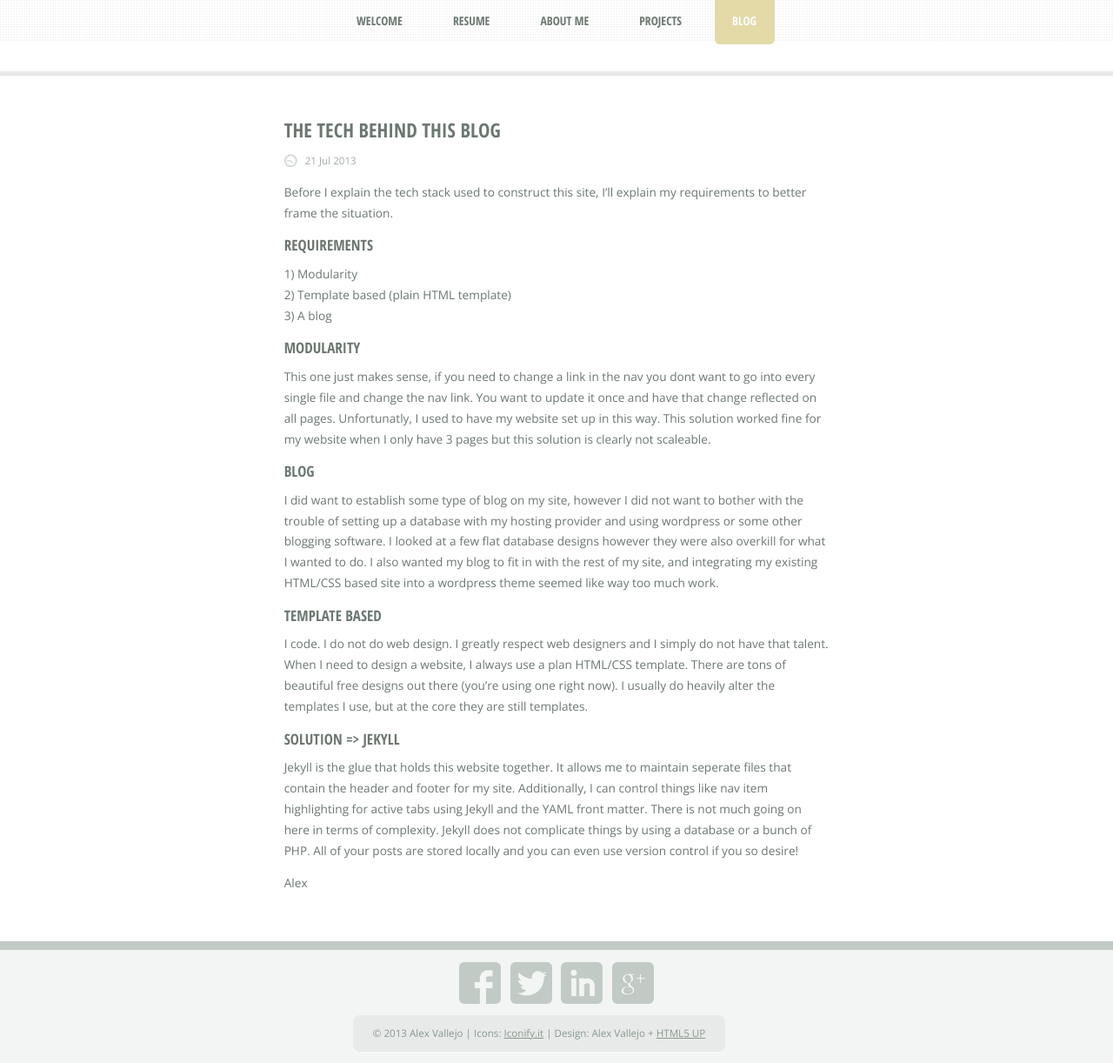
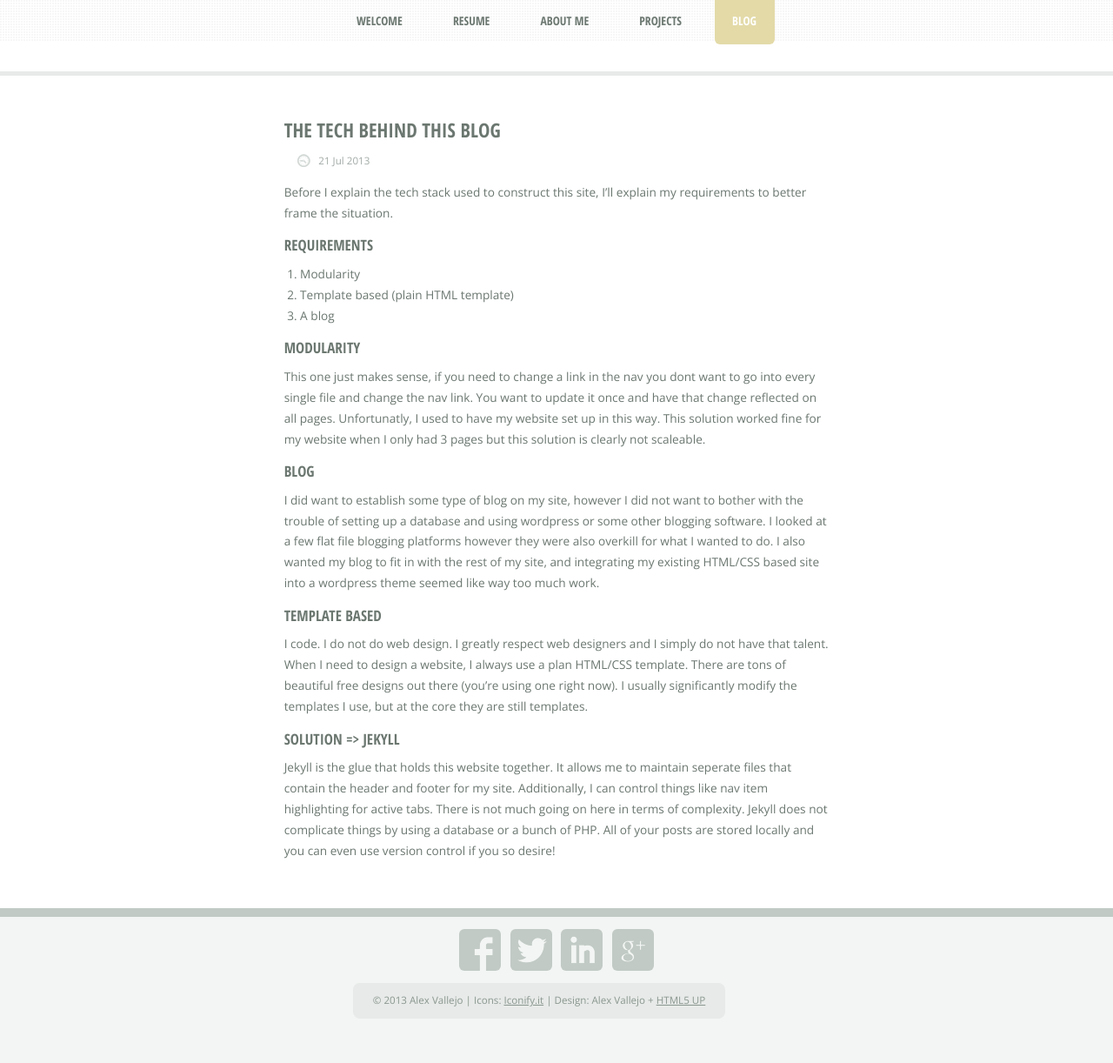
Before and after one commit to valleyjo/valleyjo.github.io, a Jekyll site: the page built from _posts/2013-07-21-the-tech-behind-this-blog.markdown, in a window 1280 px wide and 1222 px high. Shown: the whole window at 87% size. Built offline with Jekyll 4.4.1, drawn with Linux system fonts in a browser that asks for light colours; nearby versions of some CDN libraries.

Commit message:
Adjusts blog styles and

```diff
--- a/_layouts/default.html
+++ b/_layouts/default.html
@@ -7,6 +7,10 @@
       <meta name="keywords" content="computer engineering, alex vallejo, personal website, university of pittsburgh" />
     <link href="http://fonts.googleapis.com/css?family=Open+Sans:400,700|Open+Sans+Condensed:700" rel="stylesheet" />
     <link href="/images/favicon.ico" rel="icon" type="image/x-icon" />
+    {% if page.active-tab == "blog" %}
+      <link href="/css/blog.css" rel="stylesheet" type="text/css" />
+      <link href="/css/syntax.css" rel="stylesheet" type="text/css" />
+    {% endif %}
     <script src="//ajax.googleapis.com/ajax/libs/jquery/2.0.3/jquery.min.js"></script>
     <script src="/js/config.js"></script>
     <script src="/js/skel.min.js"></script>
@@ -30,10 +34,7 @@
     <!--[if lte IE 9]><link rel="stylesheet" href="/css/ie9.css" /><![endif]-->
     <!--[if lte IE 8]><script src="/js/html5shiv.js"></script><link rel="stylesheet" href="/css/ie8.css" /><![endif]-->
     <!--[if lte IE 7]><link rel="stylesheet" href="/css/ie7.css" /><![endif]-->
-    {% if page.active-tab == "blog" %}
-      <link href="/css/blog.css" rel="stylesheet" type="text/css" />
-      <link href="/css/syntax.css" rel="stylesheet" type="text/css" />
-    {% endif %}
+
   </head>
   <body>
   <!--Google Plus Authorship Tag-->
--- a/_layouts/post.html
+++ b/_layouts/post.html
@@ -8,7 +8,7 @@ layout: default
 		<div class="row">
 			<div class="2u">&nbsp;</div>
 			<div class="8u skel-cell-mainContent">
-				<article class="content">
+				<article class="post">
 					<h2>{{ page.title }}</h2>
 					<ul class="meta"> <li class="timestamp">{{ page.date | date_to_string }} </li> </ul>
 					<div>
--- a/_posts/2013-07-21-the-tech-behind-this-blog.markdown
+++ b/_posts/2013-07-21-the-tech-behind-this-blog.markdown
@@ -10,20 +10,18 @@ active-tab: blog
 Before I explain the tech stack used to construct this site, I'll explain my requirements to better frame the situation.
 
 ###Requirements
-- 1) Modularity
-- 2) Template based (plain HTML template)
-- 3) A blog
+1. Modularity
+2. Template based (plain HTML template)
+3. A blog
 
 ###Modularity
-This one just makes sense, if you need to change a link in the nav you dont want to go into every single file and change the nav link. You want to update it once and have that change reflected on all pages. Unfortunatly, I used to have my website set up in this way. This solution worked fine for my website when I only have 3 pages but this solution is clearly not scaleable.
+This one just makes sense, if you need to change a link in the nav you dont want to go into every single file and change the nav link. You want to update it once and have that change reflected on all pages. Unfortunatly, I used to have my website set up in this way. This solution worked fine for my website when I only had 3 pages but this solution is clearly not scaleable.
 
 ###Blog
-I did want to establish some type of blog on my site, however I did not want to bother with the trouble of setting up a database with my hosting provider and using wordpress or some other blogging software. I looked at a few flat database designs however they were also overkill for what I wanted to do. I also wanted my blog to fit in with the rest of my site, and integrating my existing HTML/CSS based site into a wordpress theme seemed like way too much work.
+I did want to establish some type of blog on my site, however I did not want to bother with the trouble of setting up a database and using wordpress or some other blogging software. I looked at a few flat file blogging platforms however they were also overkill for what I wanted to do. I also wanted my blog to fit in with the rest of my site, and integrating my existing HTML/CSS based site into a wordpress theme seemed like way too much work.
 
 ###Template Based
-I code. I do not do web design. I greatly respect web designers and I simply do not have that talent. When I need to design a website, I always use a plan HTML/CSS template. There are tons of beautiful free designs out there (you're using one right now). I usually do heavily alter the templates I use, but at the core they are still templates.
+I code. I do not do web design. I greatly respect web designers and I simply do not have that talent. When I need to design a website, I always use a plan HTML/CSS template. There are tons of beautiful free designs out there (you're using one right now). I usually significantly modify the templates I use, but at the core they are still templates.
 
 ###Solution => Jekyll
-Jekyll is the glue that holds this website together. It allows me to maintain seperate files that contain the header and footer for my site. Additionally, I can control things like nav item highlighting for active tabs using Jekyll and the YAML front matter. There is not much going on here in terms of complexity. Jekyll does not complicate things by using a database or a bunch of PHP. All of your posts are stored locally and you can even use version control if you so desire!
-
->Alex
+Jekyll is the glue that holds this website together. It allows me to maintain seperate files that contain the header and footer for my site. Additionally, I can control things like nav item highlighting for active tabs. There is not much going on here in terms of complexity. Jekyll does not complicate things by using a database or a bunch of PHP. All of your posts are stored locally and you can even use version control if you so desire!
--- a/css/blog.css
+++ b/css/blog.css
@@ -1,3 +1,39 @@
+/*****************************************************************************/
+/*
+/* Common
+/*
+/*****************************************************************************/
+
+/* Global Reset */
+* {
+  margin: 0;
+  padding: 0;
+}
+
+/*html, body { height: 100%; }*/
+
+body {
+  background-color: #FFF;
+  /*font: 13.34px Helvetica, Arial, sans-serif;
+  font-size: small;
+  text-align: center;*/
+}
+
+h1, h2, h3, h4, h5, h6 {
+  font-size: 100%; }
+
+h1 { margin-bottom: 1em; }
+p { margin: 1em 0; }
+
+a         { color: #00a; }
+a:hover   { color: #000; }
+a:visited { color: #a0a; }
+
+table {
+  font-size: inherit;
+  font: 100%;
+}
+
 /*****************************************************************************/
 /*
 /* Home
@@ -36,6 +72,22 @@ ul.posts span {
   margin-left: 1.35em;
 }
 
+.post ol {
+  list-style: decimal;
+}
+
+.post ul {
+  list-style: disc;
+}
+
+.post blockquote {
+  margin-top: 10px;
+  margin-bottom: 10px;
+  margin-left: 50px;
+  padding-left: 15px;
+  border-left: 3px solid #ccc;
+}
+
 .post code {
   border: 1px solid #ddd;
   background-color: #eef;
--- a/css/syntax.css
+++ b/css/syntax.css
@@ -1,10 +1,10 @@
 .highlight  {
 	background: #eaeaea;
-	clear: both;
+	/*clear: both;
 	padding: .5em .5em .5em .5em;
 	-webkit-border-radius: 10px;
 	-moz-border-radius: 10px;
-	border-radius: 10px;
+	border-radius: 10px;*/
 }
 .highlight .c { color: #999988; font-style: italic } /* Comment */
 .highlight .err { color: #a61717; background-color: #e3d2d2 } /* Error */
```
